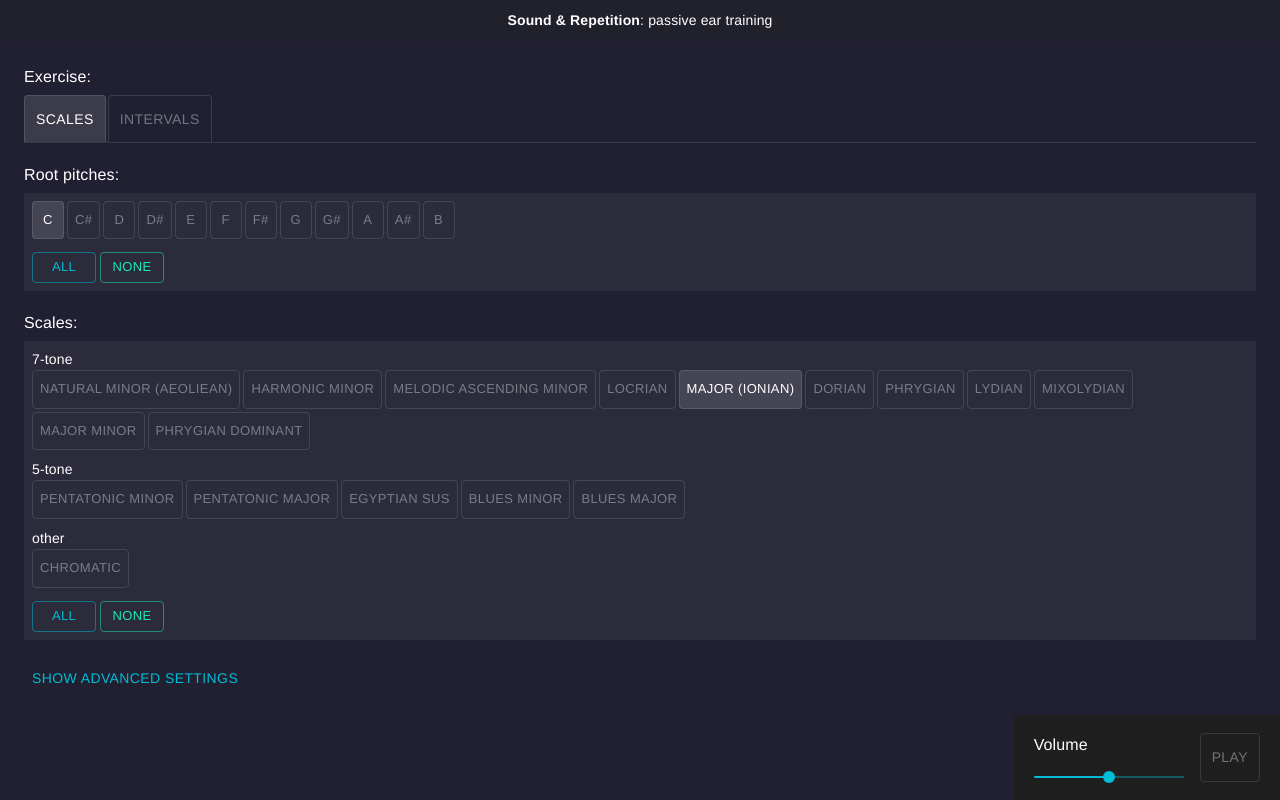
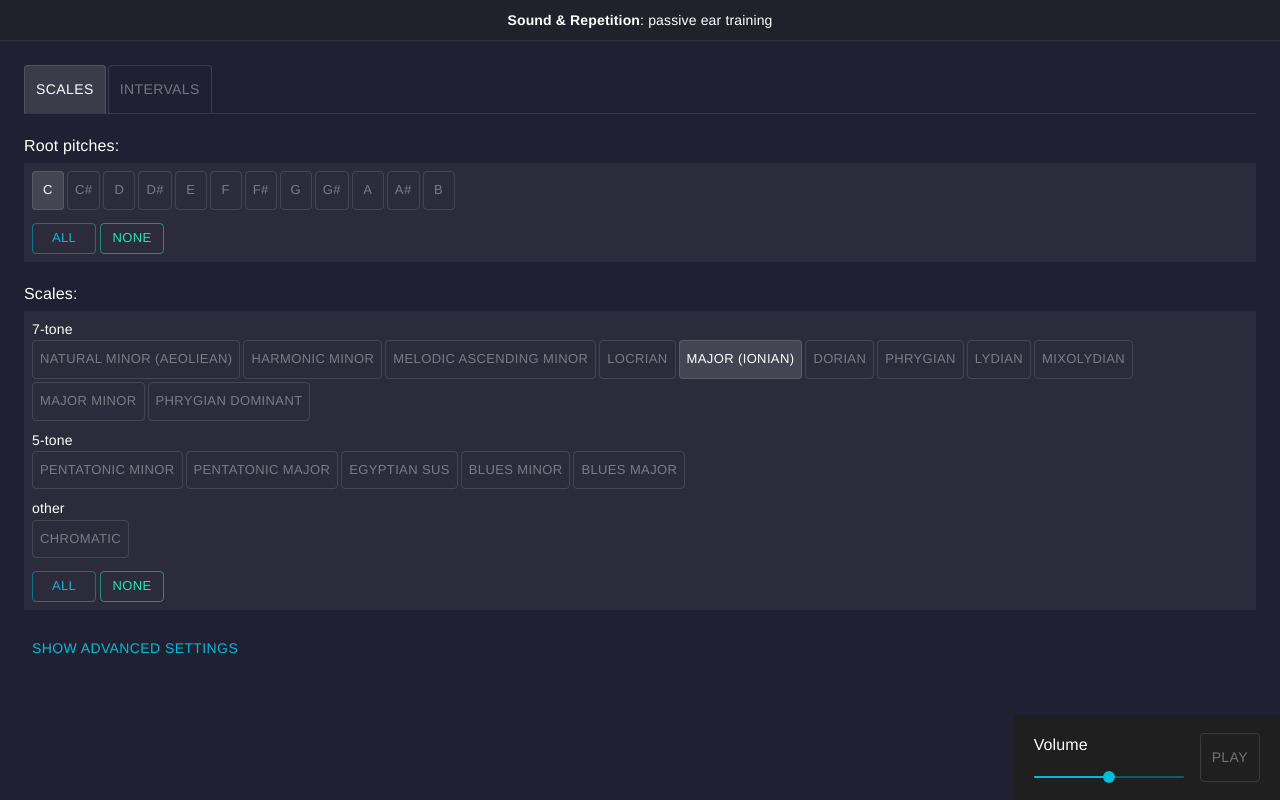
Before and after one commit to helioscope/sound-and-repetition, a React (Create React App) app: page / in a window 1280 px wide. Built offline with nearby package versions, Linux system fonts and the light colour scheme; a web font is replaced by a local one.

Commit message:
tweak header border & remove exercises label

```diff
--- a/src/App.css
+++ b/src/App.css
@@ -5,7 +5,7 @@
 .App .app-header {
   padding: 10px 12px;
   margin-bottom: 24px;
-  border-bottom: solid 1px rgba(68, 34, 34, 0.05);
+  border-bottom: solid 1px rgba(255, 255, 255, 0.075);
   background-color: #20212b;
   color: #fff;
   font-size: 14px;
--- a/src/App.tsx
+++ b/src/App.tsx
@@ -182,9 +182,6 @@ class App extends React.Component {
           </div>
           <Container>
             <div className="exercise-selector">
-              <Typography gutterBottom>
-                Exercise:
-              </Typography>
               {exerciseToggles}
             </div>
             {this.renderScaleExerciseConfig()}
```
